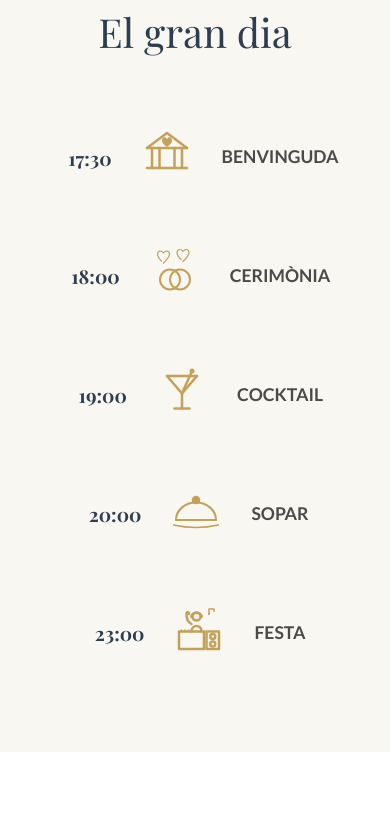
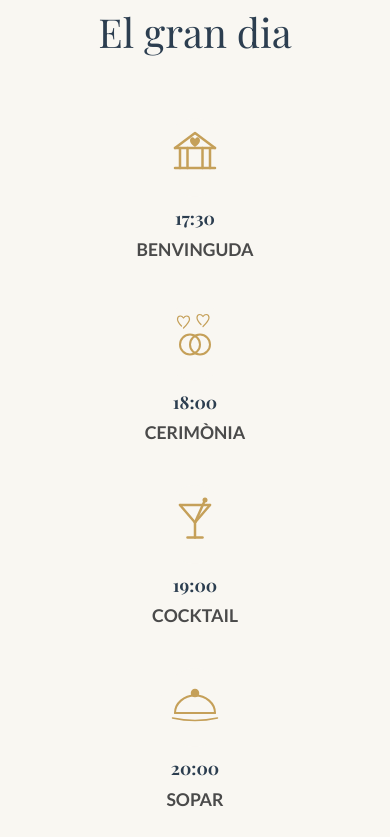
Before and after one commit to Maycas/Wedding-website-Marc-Clara, a React (Vite) app: page / in a window 390 px wide. Shown: the part 2607-3444 px from the top of the page. Built offline with nearby package versions, Linux system fonts and the light colour scheme; a web font is replaced by a local one.

Commit message:
style: reorder mobile timeline to Icon-Time-Title stack

```diff
--- a/src/components/Timeline/Timeline.css
+++ b/src/components/Timeline/Timeline.css
@@ -113,30 +113,42 @@
 @media (max-width: 768px) {
 
   .timeline-item {
-    flex-direction: row;
-    gap: 20px;
+    flex-direction: column;
+    /* Stack vertically */
     align-items: center;
     width: 100%;
     justify-content: center;
-    /* Center the row content */
+    gap: 5px;
   }
 
+  /* 1. Icon first */
+  .timeline-icon-wrapper {
+    order: 1;
+    margin-bottom: 0;
+    flex: 0 0 auto;
+    width: auto;
+    padding: 10px;
+  }
+
+  /* 2. Time second */
   .timeline-time {
+    order: 2;
     margin-bottom: 0;
-    width: 60px;
-    text-align: right;
+    text-align: center;
+    width: auto;
+    font-size: 1.1rem;
+    font-weight: 700;
   }
 
   .timeline-time::after {
     display: none;
   }
 
-  .timeline-icon-wrapper {
-    margin-bottom: 0;
-  }
-
+  /* 3. Title last */
   .timeline-title {
+    order: 3;
     margin: 0;
-    text-align: left;
+    text-align: center;
+    width: auto;
   }
 }
```
